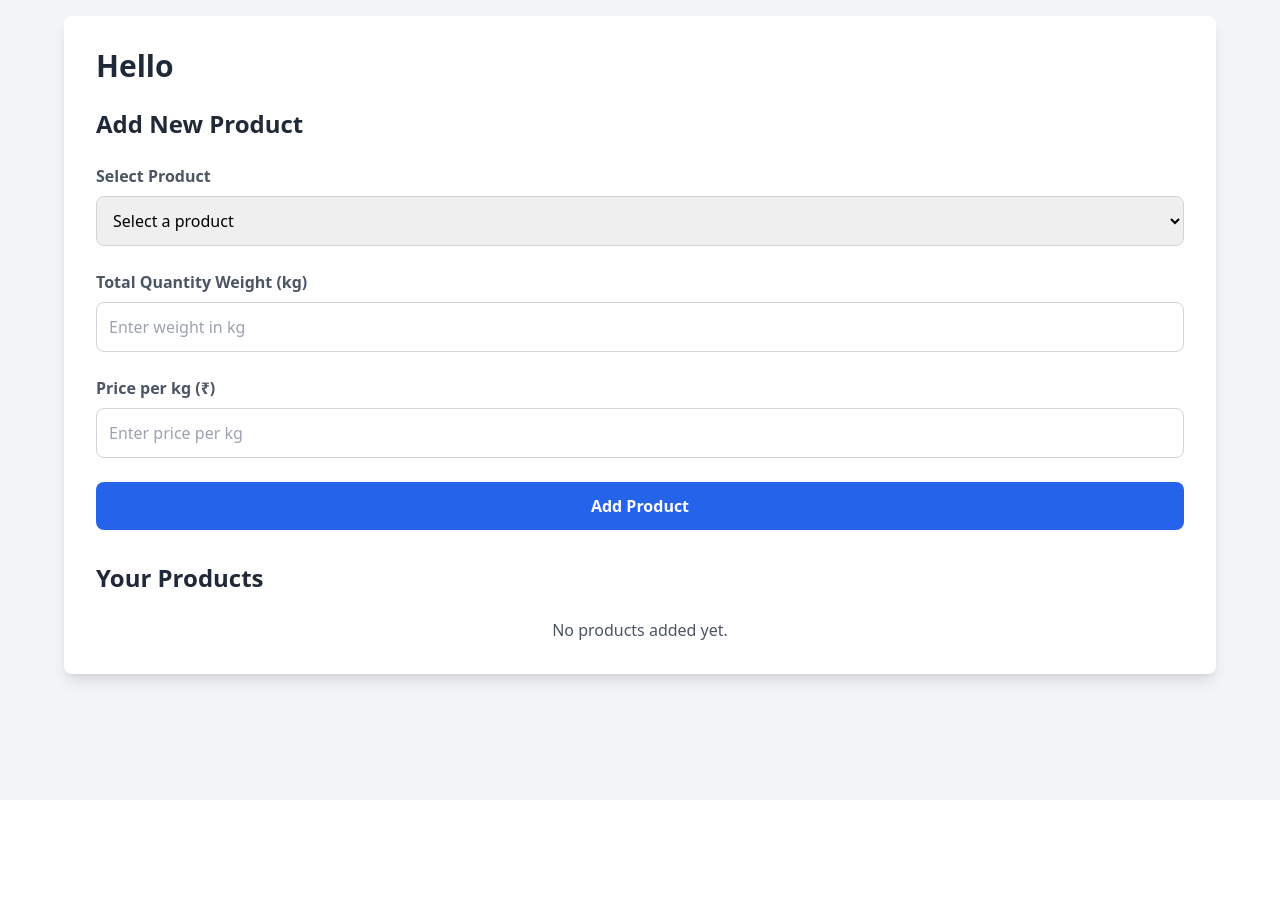
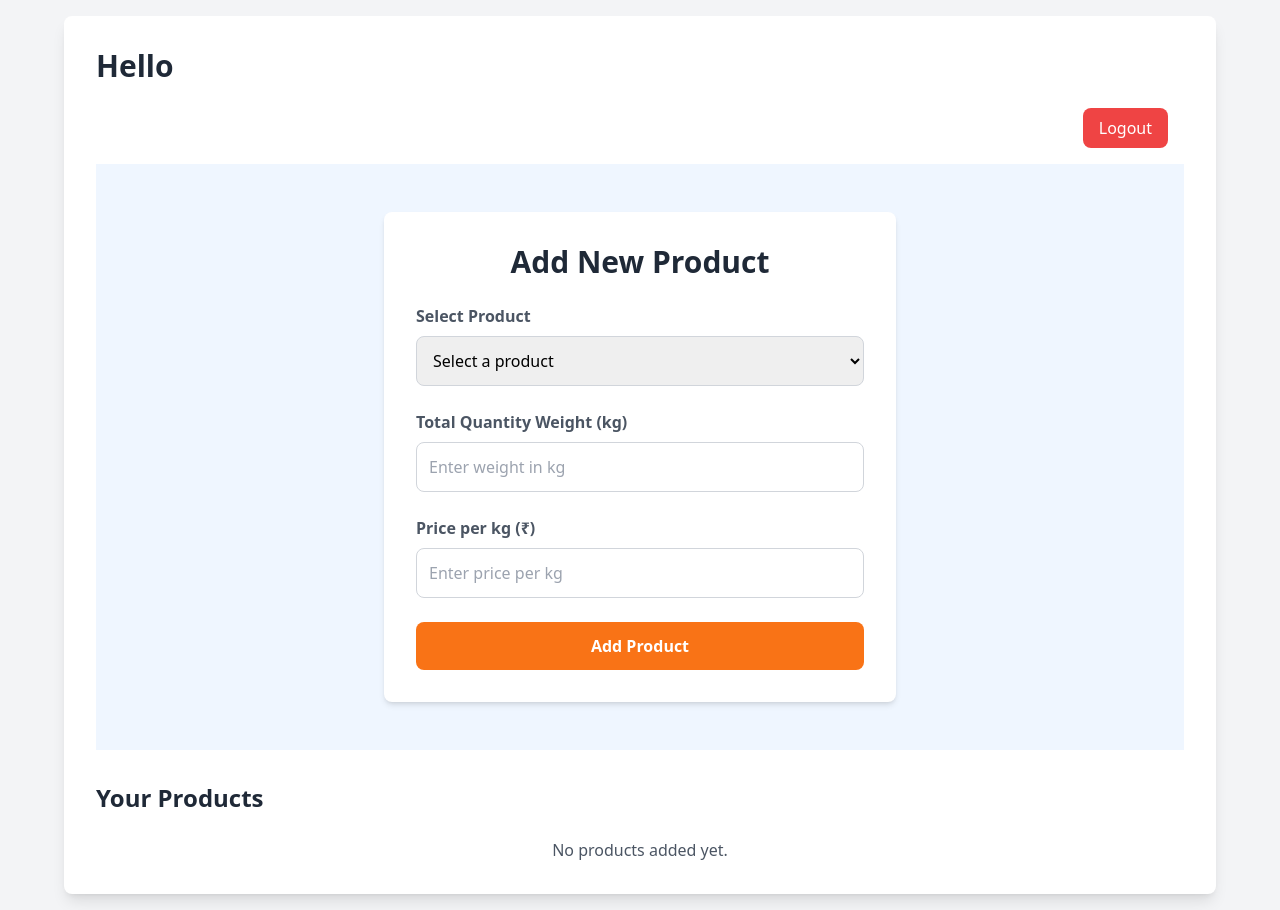
Before and after one commit to davhsi/freshFleet, a React (Vite) app in the folder frontend/: page /add-product in a window 1280 px wide. Before the commit the page ends 800 px from the top, so only its background shows below. Built offline with nearby package versions, Linux system fonts and the light colour scheme.

Commit message:
updeted ui

```diff
--- a/frontend/src/components/user/UserRoleSelection.jsx
+++ b/frontend/src/components/user/UserRoleSelection.jsx
@@ -12,7 +12,7 @@ const UserRoleSelection = () => {
       className="relative min-h-screen bg-cover bg-center flex items-center justify-center"
       style={{ backgroundImage: `url('/userHome.jpeg')` }}
     >
-      <div className="absolute right-8 sm:right-12 md:right-16 lg:right-20 top-[50%] transform -translate-y-1/2 mr-10 sm:mr-20 md:mr-30 lg:mr-40">
+      <div className="absolute top-[55%] left-[75%] transform -translate-x-[40%] -translate-y-1/2">
         <div className="flex flex-col space-y-4">
           <button
             onClick={() => handleRoleSelect('customer')}
--- a/frontend/src/components/vendor/AddProductForm.jsx
+++ b/frontend/src/components/vendor/AddProductForm.jsx
@@ -1,4 +1,5 @@
 import React from 'react';
+import { useNavigate } from 'react-router-dom'; // For navigation
 
 const AddProductForm = ({
     products,
@@ -12,9 +13,34 @@ const AddProductForm = ({
     successMessage,
     errorMessage
 }) => {
+    const navigate = useNavigate();
+
+    // Logout handler
+    const handleLogout = () => {
+        // Clear any authentication tokens or user session
+        localStorage.removeItem('authToken'); // Assuming you're using localStorage for auth tokens
+        // Redirect user to home page after logging out
+        navigate('/'); // Redirect to the home page
+    };
+
     return (
+        <div className="flex flex-col items-center"> {/* Center align all items */}
+            {/* Logout Button moved up */}
+            <div className="flex justify-end mb-4 w-full px-4"> {/* Logout button container */}
+                <button
+                    onClick={handleLogout}
+                    className="bg-red-500 text-white py-2 px-4 rounded-lg hover:bg-red-600 focus:outline-none focus:ring-2 focus:ring-red-500"
+                >
+                    Logout
+                </button>
+            </div>
+
+            <div className="bg-blue-50 py-12 w-full"> {/* Set width to full */}
+                <div className="container mx-auto px-4">
+                    {/* Add Product Form Section */}
+                    <div className="bg-white shadow-md rounded-lg p-8 max-w-lg mx-auto">
+                        <h2 className="text-3xl font-bold text-gray-800 mb-6 text-center">Add New Product</h2>
                         <form onSubmit={handleSubmit} className="space-y-6">
-            <h2 className="text-2xl font-bold text-gray-800 mb-6">Add New Product</h2>
                             <div>
                                 <label className="block text-gray-600 font-semibold mb-2">Select Product</label>
                                 <select
@@ -52,13 +78,17 @@ const AddProductForm = ({
                             </div>
                             <button
                                 type="submit"
-                className="w-full bg-blue-600 text-white py-3 px-6 rounded-lg font-semibold hover:bg-blue-700 focus:outline-none focus:ring-2 focus:ring-blue-500"
+                                className="w-full bg-orange-500 text-white py-3 px-6 rounded-lg font-semibold hover:bg-orange-600 focus:outline-none focus:ring-2 focus:ring-orange-500"
                             >
                                 Add Product
                             </button>
                             {successMessage && <p className="text-green-600 text-center mt-4">{successMessage}</p>}
                             {errorMessage && <p className="text-red-600 text-center mt-4">{errorMessage}</p>}
                         </form>
+                    </div>
+                </div>
+            </div>
+        </div>
     );
 };
 
--- a/frontend/src/pages/ProductDetails.jsx
+++ b/frontend/src/pages/ProductDetails.jsx
@@ -28,7 +28,6 @@ const ProductDetails = () => {
 
         // Find product in data.json
         const product = data.ingredients.find((item) => item.name === name);
-
         setProductInfo(product);
 
         if (!product) {
```
Lines whose indentation alone changed are shown as unchanged.
